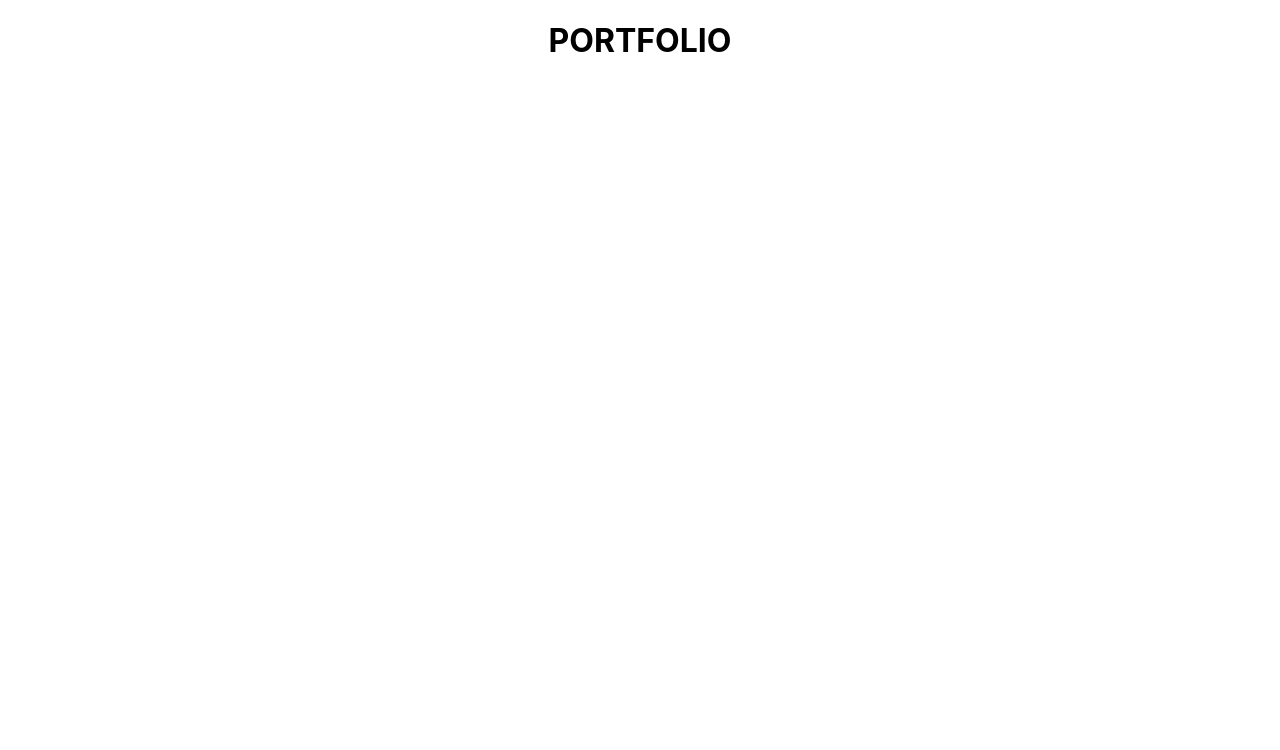
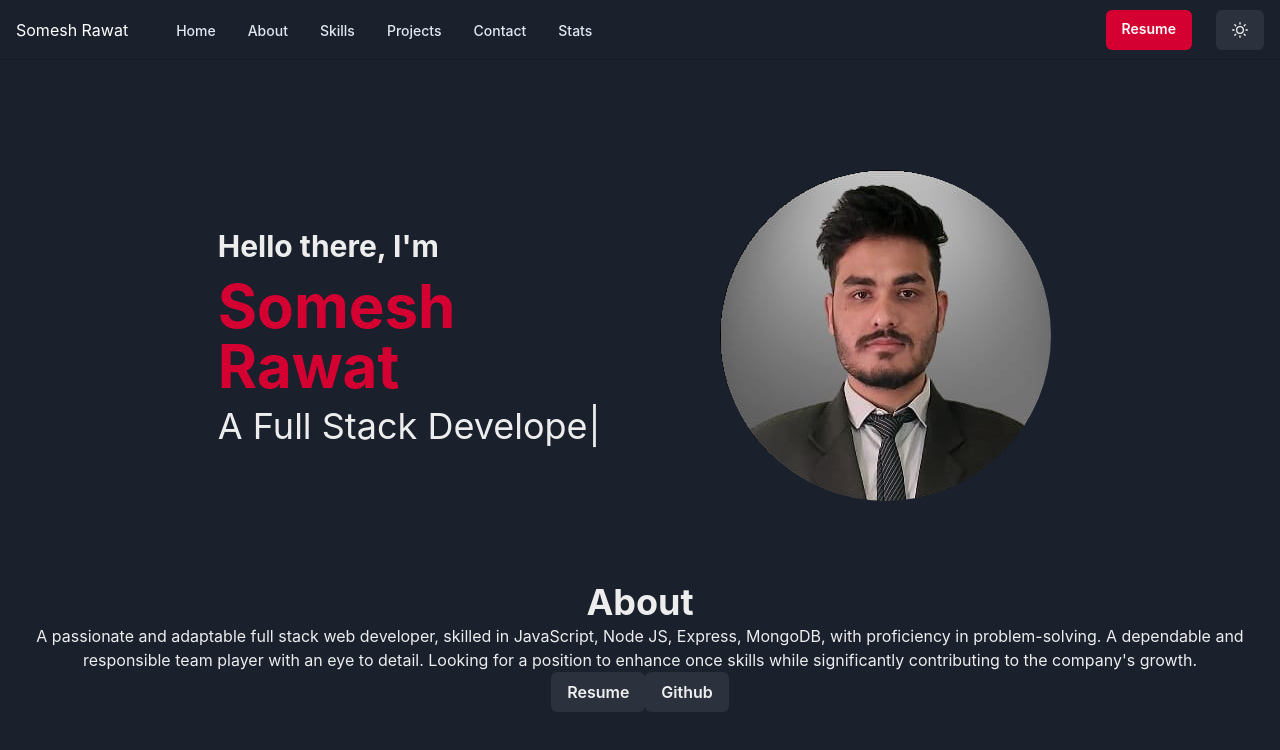
Before and after one commit to somesh9870/somesh9870.github.io, a React (Create React App) app: page / in a window 1280 px wide. Shown: the top 750 px of the page. Built offline with nearby package versions, Linux system fonts and the light colour scheme.

Commit message:
added about page

```diff
--- a/package.json
+++ b/package.json
@@ -4,12 +4,18 @@
   "version": "0.1.0",
   "private": true,
   "dependencies": {
+    "@chakra-ui/icons": "^2.0.17",
+    "@chakra-ui/react": "^2.4.9",
+    "@emotion/react": "^11.10.5",
+    "@emotion/styled": "^11.10.5",
     "@testing-library/jest-dom": "^5.16.5",
     "@testing-library/react": "^13.4.0",
     "@testing-library/user-event": "^13.5.0",
+    "framer-motion": "^9.0.1",
     "react": "^18.2.0",
     "react-dom": "^18.2.0",
     "react-scripts": "5.0.1",
+    "typewriter-effect": "^2.19.0",
     "web-vitals": "^2.1.4"
   },
   "scripts": {
--- a/public/index.html
+++ b/public/index.html
@@ -24,7 +24,7 @@
       work correctly both with client-side routing and a non-root public URL.
       Learn how to configure a non-root public URL by running `npm run build`.
     -->
-    <title>React App</title>
+    <title>Somesh-Rawat-PortFolio</title>
   </head>
   <body>
     <noscript>You need to enable JavaScript to run this app.</noscript>
--- a/src/App.js
+++ b/src/App.js
@@ -1,10 +1,15 @@
-import logo from './logo.svg';
-import './App.css';
+import logo from "./logo.svg";
+import "./App.css";
+import Navbar from "./Components/Navbar";
+import Home from "./Components/Home";
+import About from "./Components/About";
 
 function App() {
   return (
     <div className="App">
-      <h1>PORTFOLIO</h1>
+      <Navbar />
+      <Home />
+      <About />
     </div>
   );
 }
--- /dev/null
+++ b/src/Components/About.jsx
@@ -0,0 +1,21 @@
+import { Box, Button, Heading, Text } from "@chakra-ui/react";
+import React from "react";
+
+const About = () => {
+  return (
+    <Box>
+      <Heading>About</Heading>
+      <Text>
+        A passionate and adaptable full stack web developer, skilled in
+        JavaScript, Node JS, Express, MongoDB, with proficiency in
+        problem-solving. A dependable and responsible team player with an eye to
+        detail. Looking for a position to enhance once skills while
+        significantly contributing to the company's growth.
+      </Text>
+      <Button>Resume</Button>
+      <Button>Github</Button>
+    </Box>
+  );
+};
+
+export default About;
--- /dev/null
+++ b/src/Components/Home.jsx
@@ -0,0 +1,59 @@
+import { Avatar, Badge, Box, Flex, Image, Stack, Text } from "@chakra-ui/react";
+import React from "react";
+import profileImage from "../Images/MainPicture.jpg";
+import Typewriter from "typewriter-effect";
+
+const Home = () => {
+  return (
+    <Flex
+      // border="1px solid red"
+      direction={{ base: "column", md: "row" }}
+      justify={"center"}
+      gap={8}
+      h={"100%"}
+      mt={"30px"}
+      py={{ base: "10px", lg: "80px" }}
+    >
+      <Flex
+        alignItems="center"
+        direction={{ base: "column", md: "column", lg: "row" }}
+        gap={20}
+      >
+        <Box
+          lineHeight={"60px"}
+          w={"50%"}
+          textAlign={{ base: "center", md: "center", lg: "start" }}
+          p={"20px"}
+        >
+          <Text fontSize={"3xl"} fontWeight="bold">
+            Hello there, I'm
+          </Text>
+          <Text textColor={"#d50032"} fontSize="6xl" fontWeight="bold">
+            Somesh Rawat
+          </Text>
+          <Text fontSize={{ base: "3xl", md: "3xl", lg: "4xl" }}>
+            <Typewriter
+              options={{
+                strings: [
+                  "A Full Stack Developer",
+                  "A Software Engineer",
+                  "A Problem Solver",
+                ],
+                autoStart: true,
+                loop: true,
+              }}
+            />
+          </Text>
+        </Box>
+        <Image
+          src={profileImage}
+          objectFit={"contain"}
+          h={"100%"}
+          borderRadius="50%"
+        />
+      </Flex>
+    </Flex>
+  );
+};
+
+export default Home;
--- /dev/null
+++ b/src/Components/Navbar.jsx
@@ -0,0 +1,293 @@
+import {
+  Box,
+  Flex,
+  Text,
+  IconButton,
+  Button,
+  Stack,
+  Collapse,
+  Icon,
+  Link,
+  Popover,
+  PopoverTrigger,
+  PopoverContent,
+  useColorModeValue,
+  useBreakpointValue,
+  useDisclosure,
+  useColorMode,
+} from "@chakra-ui/react";
+import {
+  HamburgerIcon,
+  CloseIcon,
+  ChevronDownIcon,
+  ChevronRightIcon,
+} from "@chakra-ui/icons";
+import { MoonIcon, SunIcon } from "@chakra-ui/icons";
+import { useEffect } from "react";
+
+export default function Navbar() {
+  const { isOpen, onToggle } = useDisclosure();
+  const { colorMode, toggleColorMode } = useColorMode();
+
+  useEffect(() => {
+    if (colorMode === "light") {
+      toggleColorMode();
+    }
+  }, []);
+  return (
+    <Box>
+      <Flex
+        bg={useColorModeValue("white", "gray.800")}
+        color={useColorModeValue("gray.600", "white")}
+        minH={"60px"}
+        py={{ base: 2 }}
+        px={{ base: 4 }}
+        borderBottom={1}
+        borderStyle={"solid"}
+        borderColor={useColorModeValue("gray.200", "gray.900")}
+        align={"center"}
+      >
+        <Flex
+          flex={{ base: 1, md: "auto" }}
+          ml={{ base: -2 }}
+          display={{ base: "flex", md: "none" }}
+        >
+          <IconButton
+            onClick={onToggle}
+            icon={
+              isOpen ? <CloseIcon w={3} h={3} /> : <HamburgerIcon w={5} h={5} />
+            }
+            variant={"ghost"}
+            aria-label={"Toggle Navigation"}
+          />
+        </Flex>
+        <Flex flex={{ base: 1 }} justify={{ base: "center", md: "start" }}>
+          <Text
+            textAlign={useBreakpointValue({ base: "center", md: "left" })}
+            fontFamily={"heading"}
+            color={useColorModeValue("gray.800", "white")}
+          >
+            Somesh Rawat
+          </Text>
+
+          <Flex display={{ base: "none", md: "flex" }} ml={10}>
+            <DesktopNav />
+          </Flex>
+        </Flex>
+
+        <Stack
+          flex={{ base: 1, md: 0 }}
+          justify={"flex-end"}
+          direction={"row"}
+          spacing={6}
+        >
+          <Button
+            as={"a"}
+            display={{ base: "none", md: "inline-flex" }}
+            fontSize={"sm"}
+            fontWeight={600}
+            color={"white"}
+            bg={"#d50032"}
+            href={"#"}
+            _hover={{
+              bg: "red.600",
+            }}
+          >
+            Resume
+          </Button>
+          <Button onClick={toggleColorMode}>
+            {colorMode === "light" ? <MoonIcon /> : <SunIcon />}
+          </Button>
+        </Stack>
+      </Flex>
+
+      <Collapse in={isOpen} animateOpacity>
+        <MobileNav />
+        <Button display={{ base: "flex", md: "none" }} background="#d50032">
+          Resume
+        </Button>
+      </Collapse>
+    </Box>
+  );
+}
+
+const DesktopNav = () => {
+  const linkColor = useColorModeValue("gray.600", "gray.200");
+  const linkHoverColor = useColorModeValue("gray.800", "white");
+  const popoverContentBgColor = useColorModeValue("white", "gray.800");
+
+  return (
+    <Stack direction={"row"} spacing={4}>
+      {NAV_ITEMS.map((navItem) => (
+        <Box key={navItem.label}>
+          <Popover trigger={"hover"} placement={"bottom-start"}>
+            <PopoverTrigger>
+              <Link
+                p={2}
+                href={navItem.href ?? "#"}
+                fontSize={"sm"}
+                fontWeight={500}
+                color={linkColor}
+                _hover={{
+                  textDecoration: "none",
+                  color: "#d50032",
+                  borderBottom: "1px solid #d50032",
+                }}
+              >
+                {navItem.label}
+              </Link>
+            </PopoverTrigger>
+
+            {navItem.children && (
+              <PopoverContent
+                border={0}
+                boxShadow={"xl"}
+                bg={popoverContentBgColor}
+                p={4}
+                rounded={"xl"}
+                minW={"sm"}
+              >
+                <Stack>
+                  {navItem.children.map((child) => (
+                    <DesktopSubNav key={child.label} {...child} />
+                  ))}
+                </Stack>
+              </PopoverContent>
+            )}
+          </Popover>
+        </Box>
+      ))}
+    </Stack>
+  );
+};
+
+const DesktopSubNav = ({ label, href, subLabel }) => {
+  return (
+    <Link
+      href={href}
+      role={"group"}
+      display={"block"}
+      p={2}
+      rounded={"md"}
+      _hover={{ bg: useColorModeValue("pink.50", "gray.900") }}
+    >
+      <Stack direction={"row"} align={"center"}>
+        <Box>
+          <Text
+            transition={"all .3s ease"}
+            _groupHover={{ color: "pink.400" }}
+            fontWeight={500}
+          >
+            {label}
+          </Text>
+          <Text fontSize={"sm"}>{subLabel}</Text>
+        </Box>
+        <Flex
+          transition={"all .3s ease"}
+          transform={"translateX(-10px)"}
+          opacity={0}
+          _groupHover={{ opacity: "100%", transform: "translateX(0)" }}
+          justify={"flex-end"}
+          align={"center"}
+          flex={1}
+        >
+          <Icon color={"pink.400"} w={5} h={5} as={ChevronRightIcon} />
+        </Flex>
+      </Stack>
+    </Link>
+  );
+};
+
+const MobileNav = () => {
+  return (
+    <Stack
+      bg={useColorModeValue("white", "gray.800")}
+      p={4}
+      display={{ md: "none" }}
+    >
+      {NAV_ITEMS.map((navItem) => (
+        <MobileNavItem key={navItem.label} {...navItem} />
+      ))}
+    </Stack>
+  );
+};
+
+const MobileNavItem = ({ label, children, href }) => {
+  const { isOpen, onToggle } = useDisclosure();
+
+  return (
+    <Stack spacing={4} onClick={children && onToggle}>
+      <Flex
+        py={2}
+        as={Link}
+        href={href ?? "#"}
+        justify={"space-between"}
+        align={"center"}
+        _hover={{
+          textDecoration: "none",
+        }}
+      >
+        <Text
+          fontWeight={600}
+          color={useColorModeValue("gray.600", "gray.200")}
+        >
+          {label}
+        </Text>
+        {children && (
+          <Icon
+            as={ChevronDownIcon}
+            transition={"all .25s ease-in-out"}
+            transform={isOpen ? "rotate(180deg)" : ""}
+            w={6}
+            h={6}
+          />
+        )}
+      </Flex>
+
+      <Collapse in={isOpen} animateOpacity style={{ marginTop: "0!important" }}>
+        <Stack
+          mt={2}
+          pl={4}
+          borderLeft={1}
+          borderStyle={"solid"}
+          borderColor={useColorModeValue("gray.200", "gray.700")}
+          align={"start"}
+        >
+          {children &&
+            children.map((child) => (
+              <Link key={child.label} py={2} href={child.href}>
+                {child.label}
+              </Link>
+            ))}
+        </Stack>
+      </Collapse>
+    </Stack>
+  );
+};
+
+const NAV_ITEMS = [
+  {
+    label: "Home",
+    href: "#Home",
+  },
+  {
+    label: "About",
+    href: "#About",
+  },
+  {
+    label: "Skills",
+    href: "#Skills",
+  },
+  {
+    label: "Projects",
+    href: "#Projects",
+  },
+  {
+    label: "Contact",
+    href: "#Contact",
+  },
+  {
+    label: "Stats",
+    href: "#Stats",
+  },
+];
```
Also changed, not shown: src/index.js (+9 -8 lines), src/Components/Contact.jsx (added), src/Components/Skills.jsx (added), src/Images/MainPicture.jpg (added), 1 other file (tests, documents, lock files or other folders).
